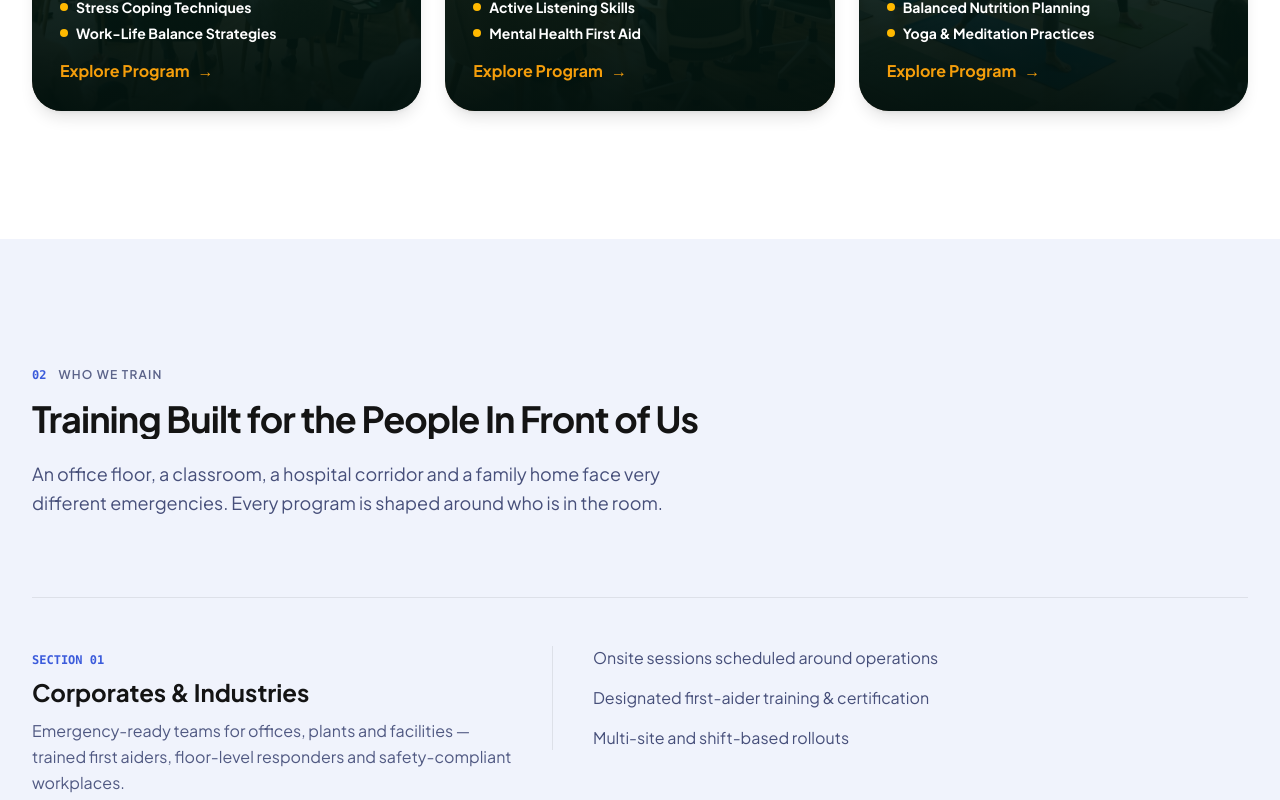
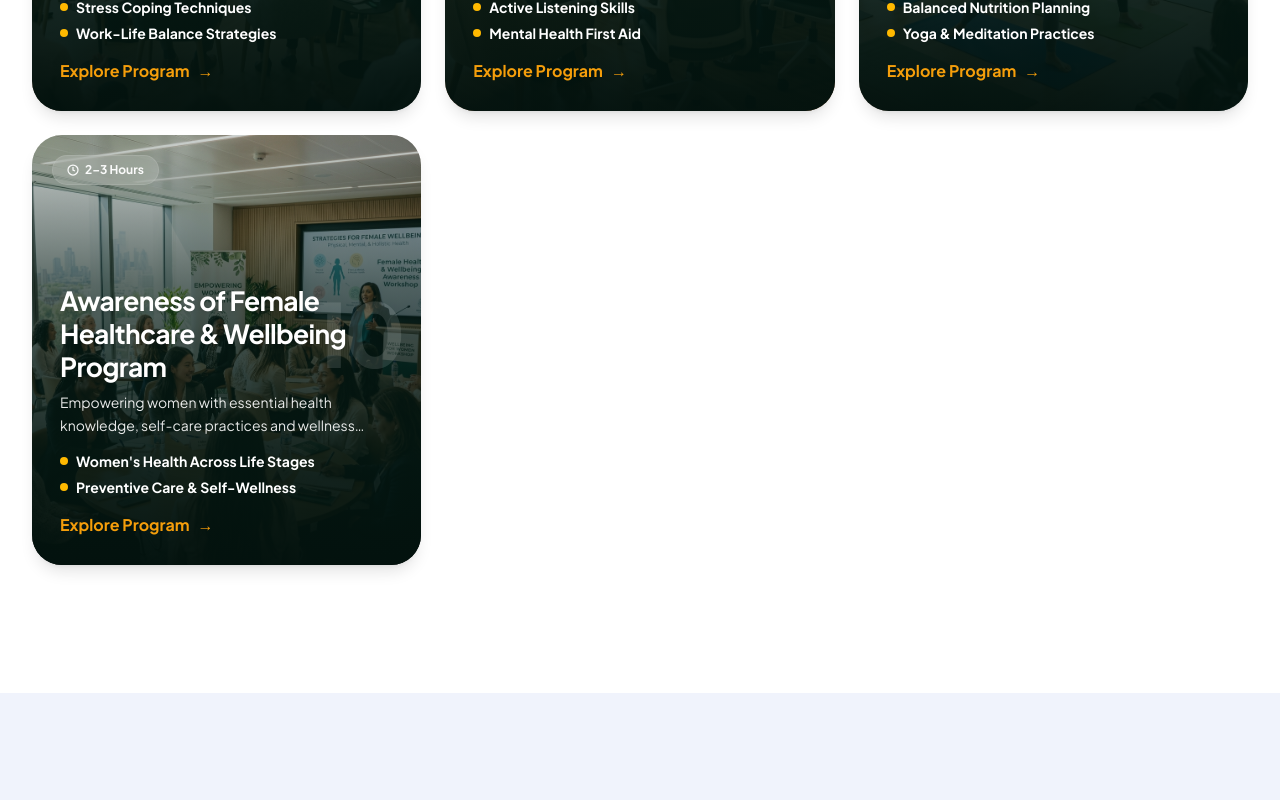
Before and after one commit to rahulpatildr72-client/ASAP-Health-Care-and-Safety, a Next.js app: page / in a window 1280 px wide. Shown: the part 2700-3500 px from the top of the page. Built offline with nearby package versions, Linux system fonts and the light colour scheme.

Commit message:
feat: add Female Healthcare & Wellbeing Awareness program

```diff
--- a/components/CourseCard.tsx
+++ b/components/CourseCard.tsx
@@ -14,6 +14,7 @@ const CARD_HIGHLIGHTS: Record<string, string[]> = {
   "stress-management-awareness": ["Stress Coping Techniques", "Work-Life Balance Strategies"],
   "counselling-mental-wellbeing": ["Active Listening Skills", "Mental Health First Aid"],
   "diet-nutrition-meditation-yoga": ["Balanced Nutrition Planning", "Yoga & Meditation Practices"],
+  "female-healthcare-wellbeing": ["Women's Health Across Life Stages", "Preventive Care & Self-Wellness"],
 };
 
 export default function CourseCard({ course, index }: { course: Course; index?: number }) {
--- a/data/courses.ts
+++ b/data/courses.ts
@@ -351,6 +351,41 @@ export const COURSES: Course[] = [
     imageAlt: "Wellness program with meditation, yoga and nutrition guidance",
     cardImage: "/wellness-program.png",
   },
+  {
+    slug: "female-healthcare-wellbeing",
+    title: "Awareness of Female Healthcare & Wellbeing Program",
+    shortTitle: "Female Healthcare & Wellbeing",
+    category: "wellbeing",
+    tagline: "Empowering women with essential health knowledge, self-care practices and wellness strategies for every life stage.",
+    overview: [
+      "Women face unique health challenges across different life stages — from reproductive health and hormonal changes to mental well-being and chronic disease prevention. This awareness program provides practical, evidence-based knowledge to help women take charge of their health proactively.",
+      "Through expert-led sessions, interactive discussions and self-assessment exercises, participants gain clarity on preventive healthcare, nutrition, emotional resilience and workplace wellness — creating a culture of care and empowerment.",
+    ],
+    whoShouldAttend: [
+      "All female employees across organizations",
+      "HR and Diversity & Inclusion teams",
+      "Corporate wellness program coordinators",
+      "Healthcare and social service professionals",
+      "Anyone interested in women's health awareness",
+    ],
+    learn: [
+      "Understanding women's health across life stages",
+      "Reproductive health, menstrual wellness and hormonal balance",
+      "Breast health awareness and early screening importance",
+      "Nutrition, bone health and chronic disease prevention",
+      "Managing stress, anxiety and emotional well-being",
+      "Building sustainable self-care and wellness routines",
+    ],
+    duration: "2–3 Hours",
+    modes: ["Onsite", "Classroom", "Live Online"],
+    certification:
+      "Participants receive a certificate of completion after successfully finishing the program.",
+    icon: "heart",
+    image:
+      "https://images.unsplash.com/photo-1571019614242-c5c5dee9f50b?auto=format&fit=crop&w=1200&q=80",
+    imageAlt: "Women participating in a female healthcare and wellbeing awareness workshop",
+    cardImage: "/female-healthcare.png",
+  },
 ];
 
 export function getCourse(slug: string): Course | undefined {
```
Also changed, not shown: public/female-healthcare.png (added).
